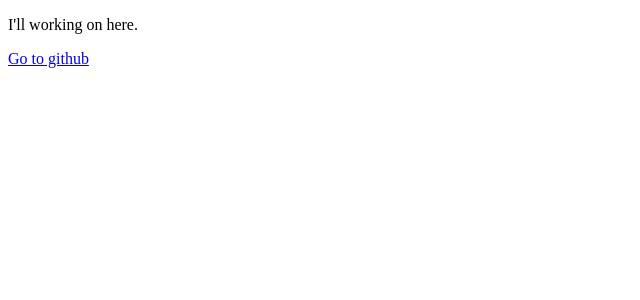
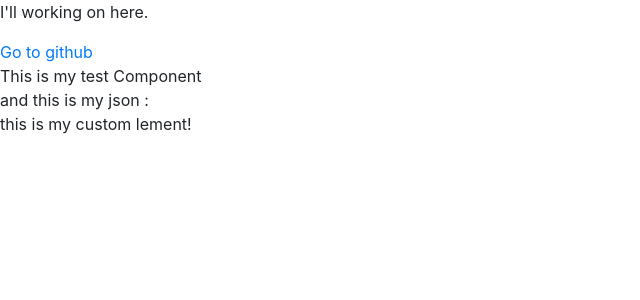
Before and after one commit to unknownpgr/unknownpgr.github.io, a React (Create React App) app: page / in a window 1280 px wide. Shown: the top 300 px of the page, without its empty margins (0-640 px from the left). Built offline with nearby package versions, Linux system fonts and the light colour scheme.

Commit message:
Dynamic file load successed

```diff
--- a/package.json
+++ b/package.json
@@ -17,7 +17,8 @@
     "start": "react-scripts start",
     "build": "react-scripts build",
     "test": "react-scripts test",
-    "eject": "react-scripts eject"
+    "eject": "react-scripts eject",
+    "serve": "serve -s build -p 3000"
   },
   "eslintConfig": {
     "extends": "react-app"
--- a/public/index.html
+++ b/public/index.html
@@ -1,15 +1,10 @@
 <!DOCTYPE html>
 <html lang="en">
+
 <head>
   <meta charset="utf-8" />
-    <link rel="icon" href="%PUBLIC_URL%/favicon.ico" />
   <meta name="viewport" content="width=device-width, initial-scale=1" />
   <meta name="theme-color" content="#000000" />
-    <meta
-      name="description"
-      content="Web site created using create-react-app"
-    />
-    <link rel="apple-touch-icon" href="%PUBLIC_URL%/logo192.png" />
   <!--
       manifest.json provides metadata used when your web app is installed on a
       user's mobile device or desktop. See https://developers.google.com/web/fundamentals/web-app-manifest/
@@ -26,6 +21,7 @@
     -->
   <title>React App</title>
 </head>
+
 <body>
   <noscript>You need to enable JavaScript to run this app.</noscript>
   <div id="root"></div>
@@ -40,4 +36,5 @@
       To create a production bundle, use `npm run build` or `yarn build`.
     -->
 </body>
+
 </html>
--- a/src/App.js
+++ b/src/App.js
@@ -1,4 +1,6 @@
 import React from 'react';
+import 'bootstrap/dist/css/bootstrap.min.css';
+import Test from './Test.js';
 
 function App() {
   return (
@@ -14,6 +16,7 @@ function App() {
           Go to github
         </a>
       </header>
+      <Test></Test>
     </div>
   );
 }
--- /dev/null
+++ b/src/Custom.js
@@ -0,0 +1,13 @@
+import React, { Component } from 'react';
+
+class Custom extends Component {
+    render() {
+        return (
+            <div>
+                this is my custom lement!
+            </div>
+        );
+    }
+}
+
+export default Custom;
--- /dev/null
+++ b/src/Test.js
@@ -0,0 +1,36 @@
+import React, { Component, useState } from 'react';
+
+
+class Test extends Component {
+
+    constructor(props) {
+        super(props)
+        this.state = {
+            child: undefined
+        }
+        this.importModule = this.importModule.bind(this)
+    }
+
+    componentDidMount() {
+        // We should update state after component is mounted.
+        import('./Custom').then(this.importModule)
+    }
+
+
+    importModule(module) {
+        const Custom = module.default
+        console.log(module, Custom)
+        this.setState({ child: <Custom></Custom> })
+    }
+
+    render() {
+        return (
+            <div>
+                This is my test Component
+                <div> and this is my json : {this.state.child}</div>
+            </div>
+        );
+    }
+}
+
+export default Test;
--- /dev/null
+++ b/src/test.json
@@ -0,0 +1,3 @@
+{
+    "text": "This is my test String"
+}
```
Also changed, not shown: 1 other file (tests, documents, lock files or other folders). Lines whose indentation alone changed are shown as unchanged.
